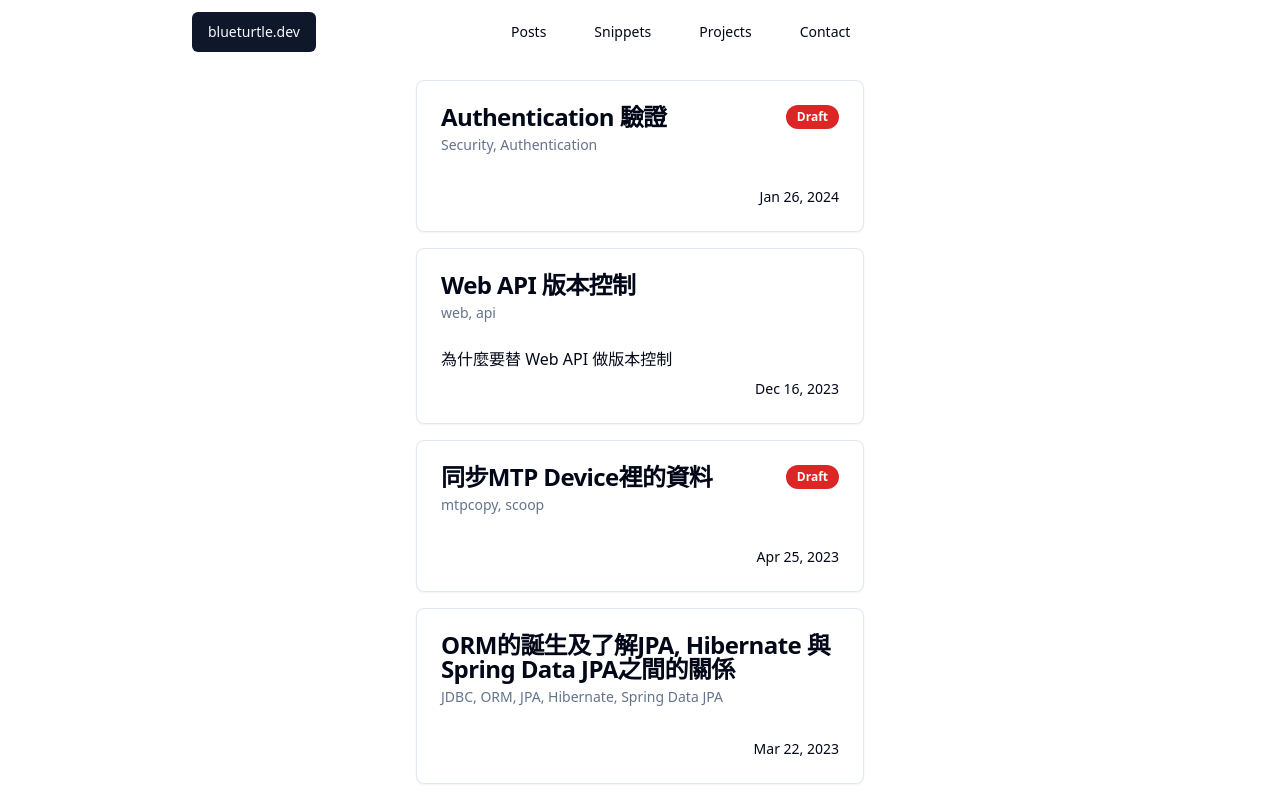
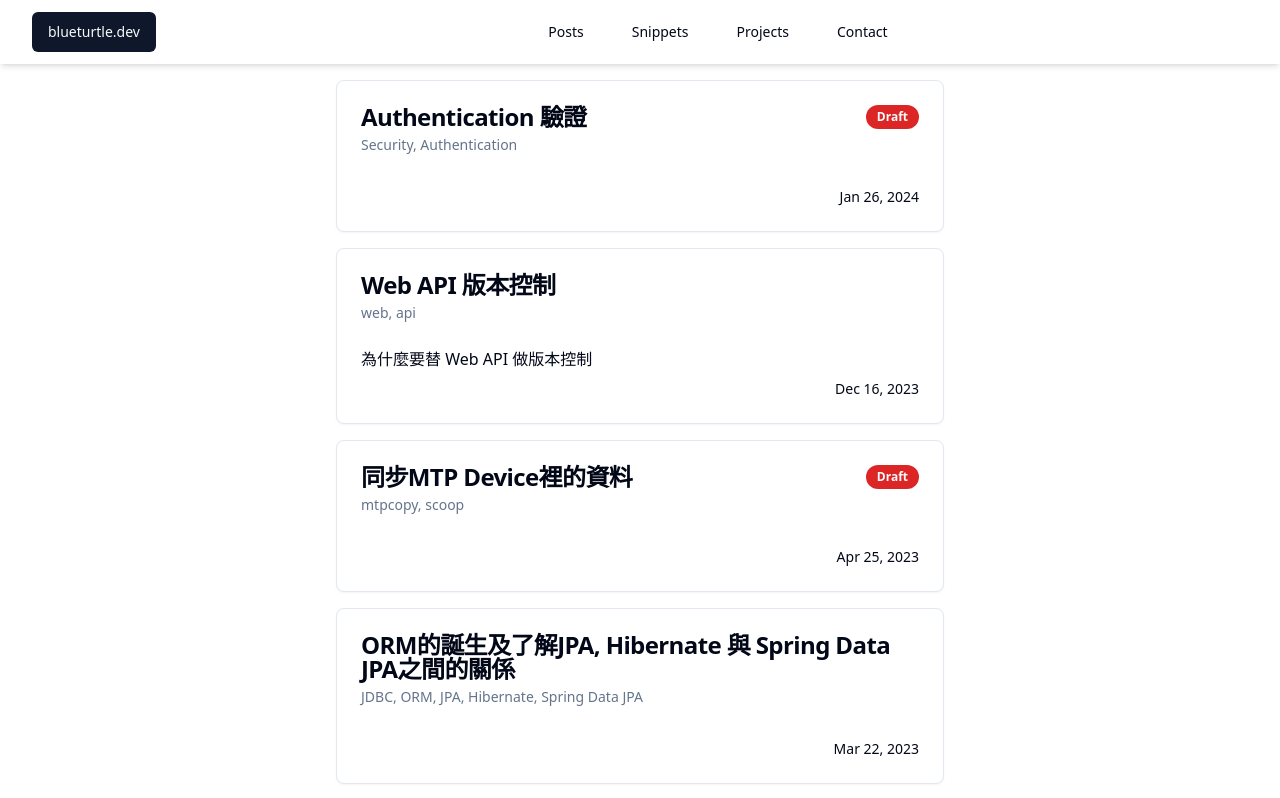
Before and after one commit to tarmacChen/blueturtle.dev, a Next.js app: page / in a window 1280 px wide. Shown: the top 798 px of the page. Built offline with nearby package versions, Linux system fonts and the light colour scheme.

Commit message:
adjust desktop navbar

```diff
--- a/src/components/MainWrapper.tsx
+++ b/src/components/MainWrapper.tsx
@@ -10,11 +10,9 @@ export const MainWrapper = ({
 }) => {
   return (
     <>
-      <header className="w-full lg:w-3/4 mx-auto">
-        <nav className="overflow-hidden">
-          <NavbarSection />
-        </nav>
-        <div className="mt-20 px-8 overflow-scroll">{children}</div>
+      <header className="w-full mx-auto">
+        <NavbarSection />
+        <div className="my-4 px-8 overflow-scroll">{children}</div>
       </header>
       <FooterSection visible={showMobileNavbar} />
     </>
--- a/src/components/MobileNavbar.tsx
+++ b/src/components/MobileNavbar.tsx
@@ -10,7 +10,7 @@ import Link from 'next/link';
 
 export function MobileNavbar() {
   const containerClasses =
-    'flex flex-row flex-1 justify-around bg-background text-foreground';
+    'flex flex-row flex-1 justify-around bg-background text-foreground border-t-2 border-gray-100';
 
   const NavbarItem = ({
     href,
@@ -20,7 +20,7 @@ export function MobileNavbar() {
     children: ReactNode;
   }) => {
     const navbarItemContainerClasses =
-      'py-2 text-sm flex flex-col w-full justify-center items-center hover:bg-primary hover:text-secondary hover:cursor-pointer';
+      'py-2 text-sm flex flex-col w-full justify-center items-center hover:bg-primary hover:text-secondary hover:cursor-pointer hover:font-bold';
     const navbarItemClasses = 'flex flex-col items-center';
 
     return (
--- a/src/components/NavbarSection.tsx
+++ b/src/components/NavbarSection.tsx
@@ -2,8 +2,8 @@ import { Logo } from '@/components/Logo';
 import { DesktopNavbar } from '@/components/DesktopNavbar';
 
 export const NavbarSection = () => (
-  <div className="fixed flex flex-row h-16 mx-8 w-full lg:w-2/3 items-center bg-white">
-    <Logo />
+  <div className="sticky top-0 flex flex-row h-16 w-full items-center bg-white shadow-md">
+    <Logo className="ml-8" />
     <div className="invisible md:visible flex justify-center mx-auto">
       <DesktopNavbar />
     </div>
```
